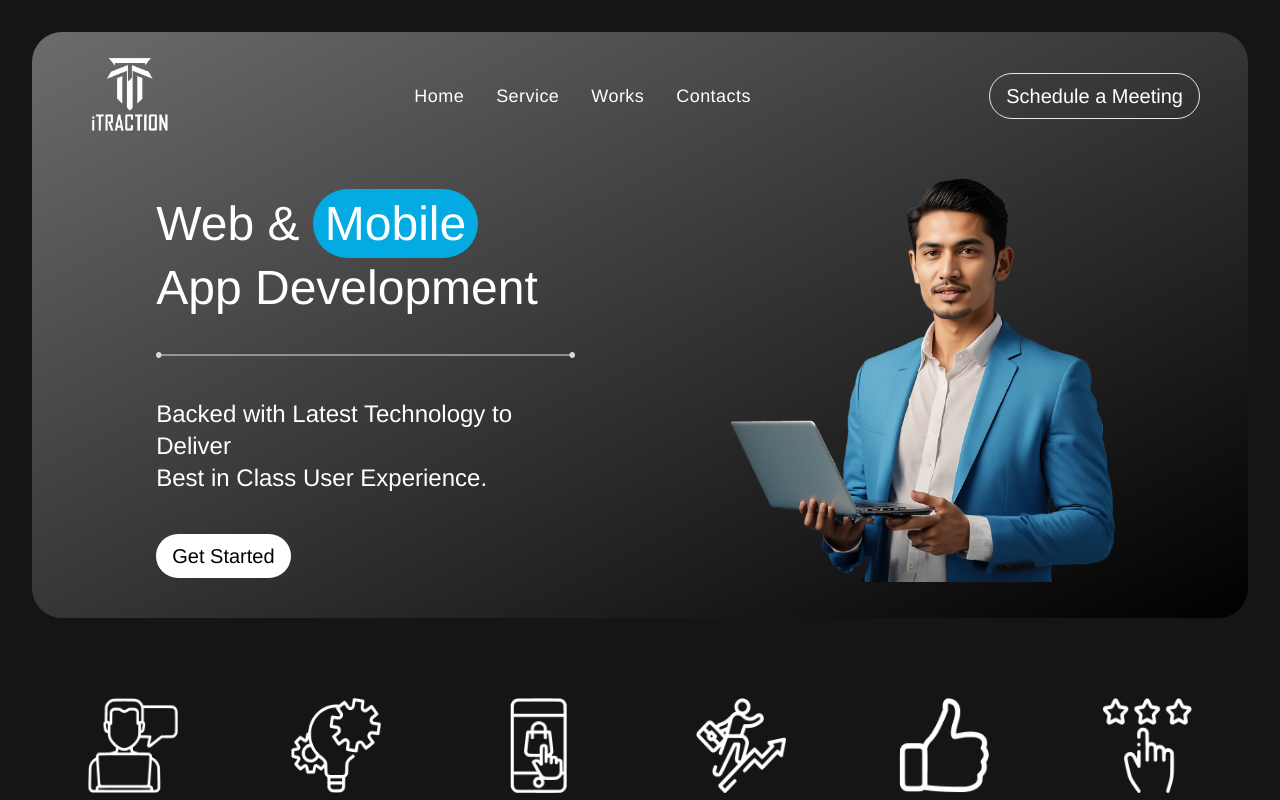
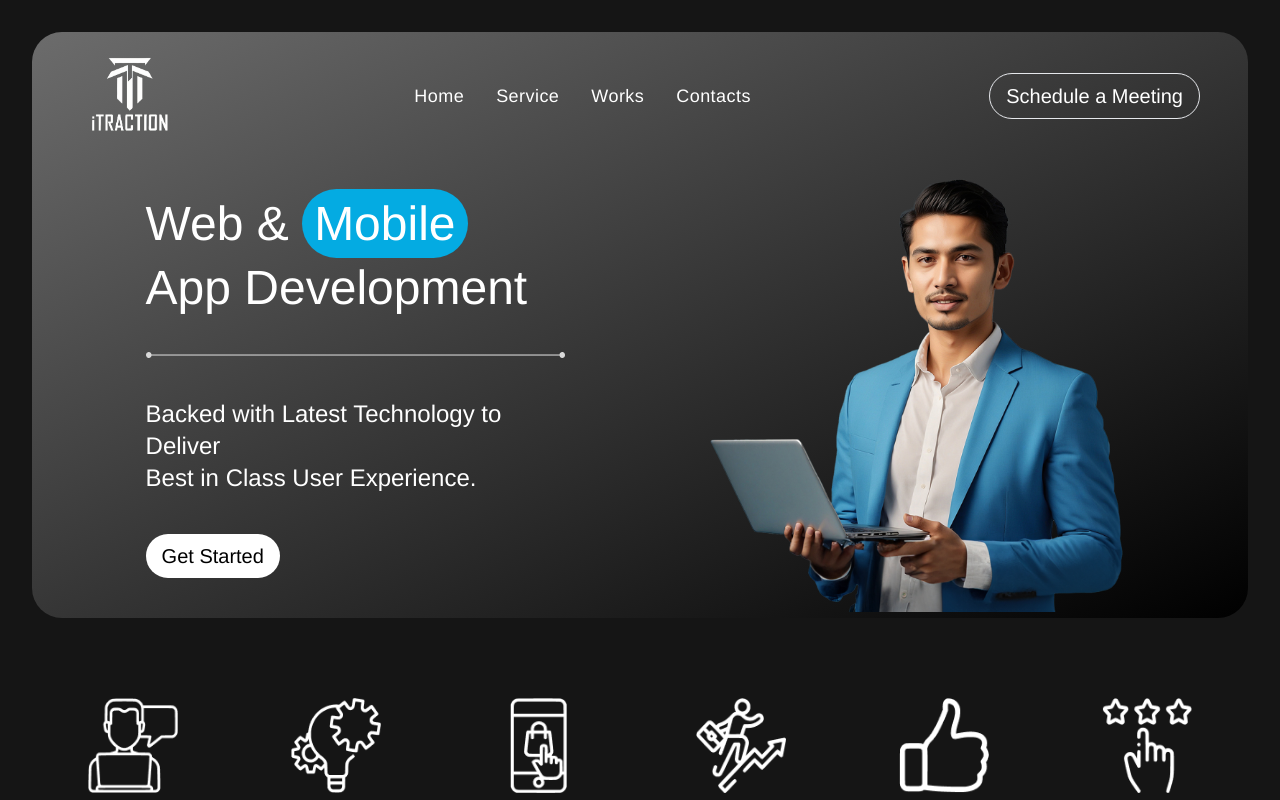
Before and after one commit to prabhat135/iTraction, a React (Create React App) app: page / in a window 1280 px wide. Shown: the top 800 px of the page. Built offline with nearby package versions, Linux system fonts and the light colour scheme.

Commit message:
fix hero image gap

```diff
--- a/src/components/Hero.js
+++ b/src/components/Hero.js
@@ -45,7 +45,7 @@ const Hero = () => {
             <div className="hero-image pr-0 lg:pr-10 flex justify-center lg:justify-end">
               <img
                 src="../assets/hero_img2.png"
-                className="w-full max-w-xs lg:max-w-md h-auto"
+                className="w-full max-w-xs lg:max-w-[30rem] h-auto"
                 alt="hero"
               />
             </div>
```
